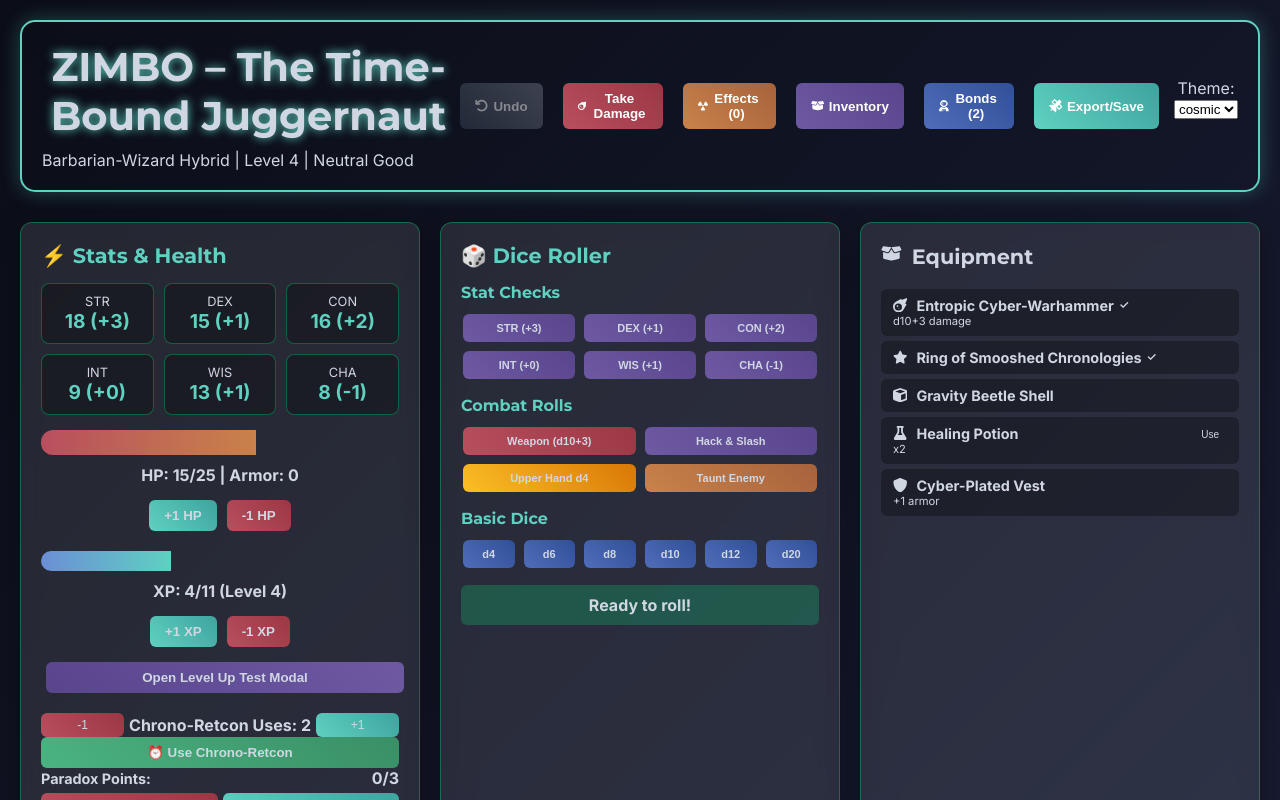
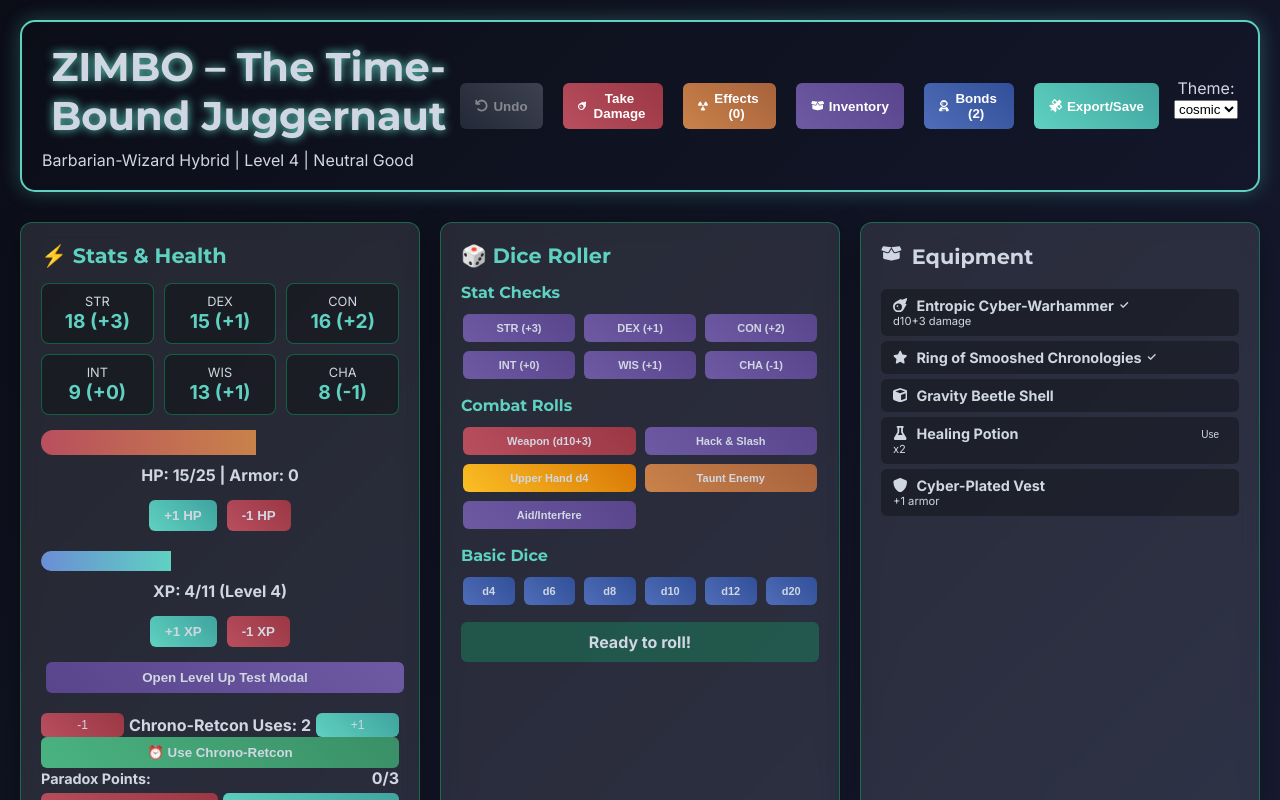
Before and after one commit to thwoom/zimbo-tauri-character-sheet, a React (Vite) app: page / in a window 1280 px wide. Shown: the top 800 px of the page. Built offline with nearby package versions, Linux system fonts and the light colour scheme.

Commit message:
feat: add Aid/Interfere combat roll

```diff
--- a/src/components/DiceRoller.jsx
+++ b/src/components/DiceRoller.jsx
@@ -61,6 +61,12 @@ const DiceRoller = ({
           >
             Taunt Enemy
           </button>
+          <button
+            onClick={() => rollDice('2d6', 'Aid/Interfere')}
+            className={`${styles.button} ${styles.purple} ${styles.small}`}
+          >
+            Aid/Interfere
+          </button>
         </div>
       </div>
 
```
Also changed, not shown: 1 other file (tests, documents, lock files or other folders).
